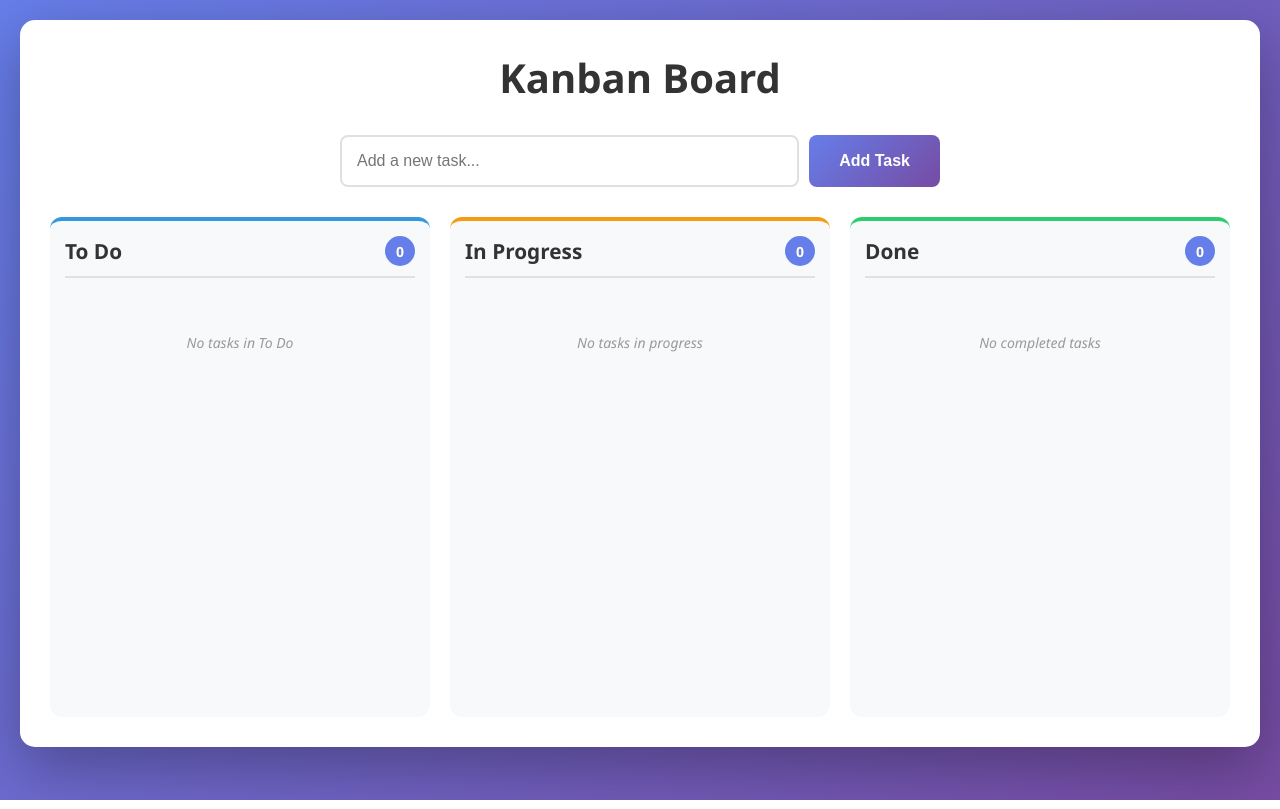
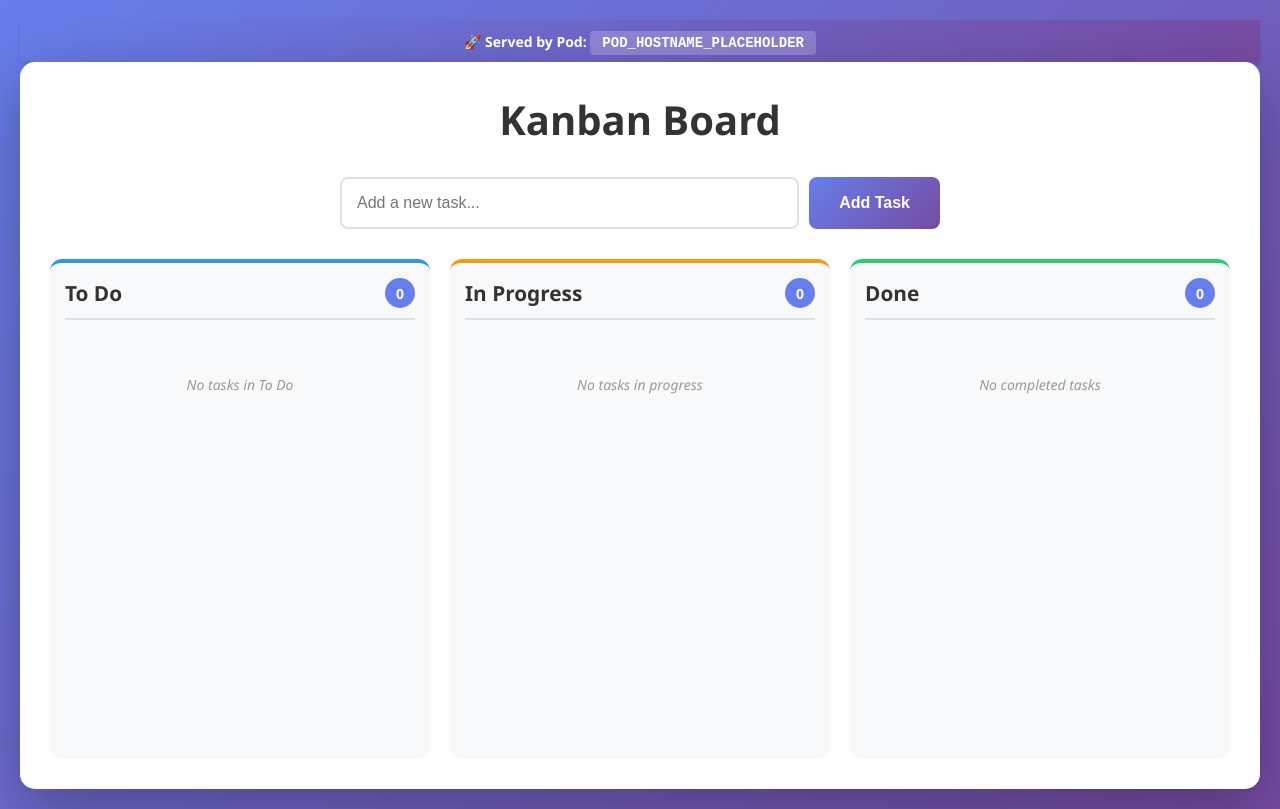
Before and after one commit to rohanjadhav550/todo-docker, a plain HTML site: page index.html in a window 1280 px wide. Drawn offline with Linux system fonts and the light colour scheme.

Commit message:
UPDATE: Kubenetes integration and auto scaling check

```diff
--- a/index.html
+++ b/index.html
@@ -7,6 +7,12 @@
     <link rel="stylesheet" href="style.css">
 </head>
 <body>
+    <!-- Pod Identifier Banner -->
+    <div id="pod-info" style="background: linear-gradient(135deg, #667eea 0%, #764ba2 100%); color: white; padding: 10px 20px; text-align: center; font-weight: bold; box-shadow: 0 2px 4px rgba(0,0,0,0.1);">
+        <span style="font-size: 14px;">🚀 Served by Pod: </span>
+        <span id="pod-name" style="font-family: 'Courier New', monospace; background: rgba(255,255,255,0.2); padding: 4px 12px; border-radius: 4px; font-size: 14px;">POD_HOSTNAME_PLACEHOLDER</span>
+    </div>
+
     <div class="container">
         <div class="kanban-app">
             <h1>Kanban Board</h1>
```
Also changed, not shown: 4 other files.
